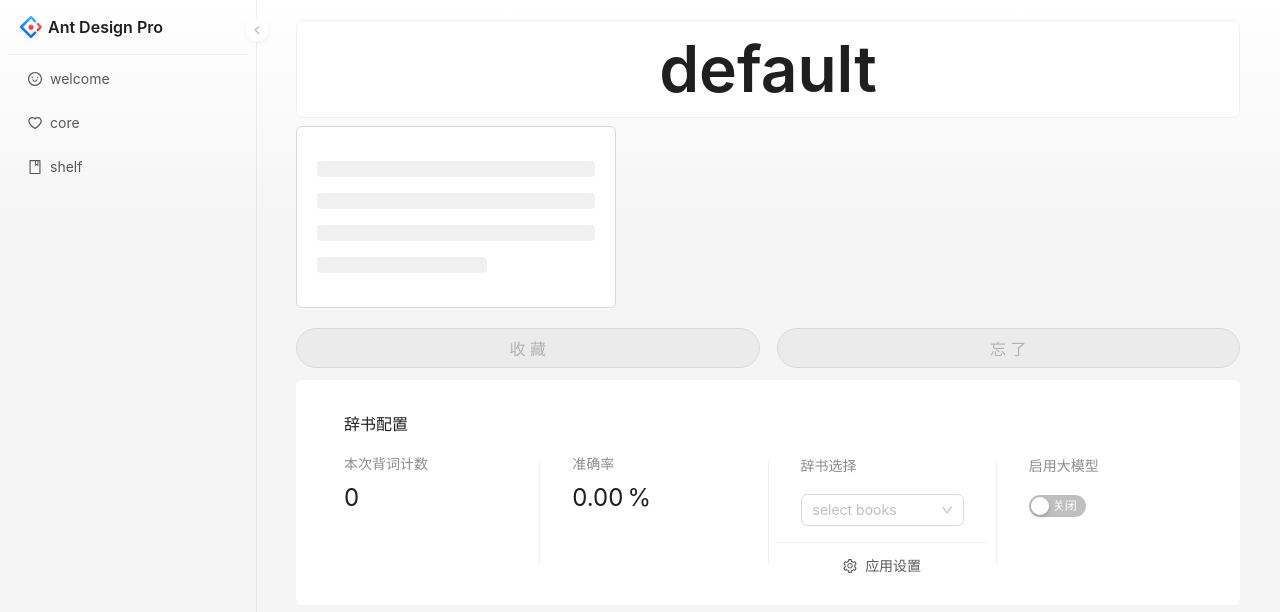
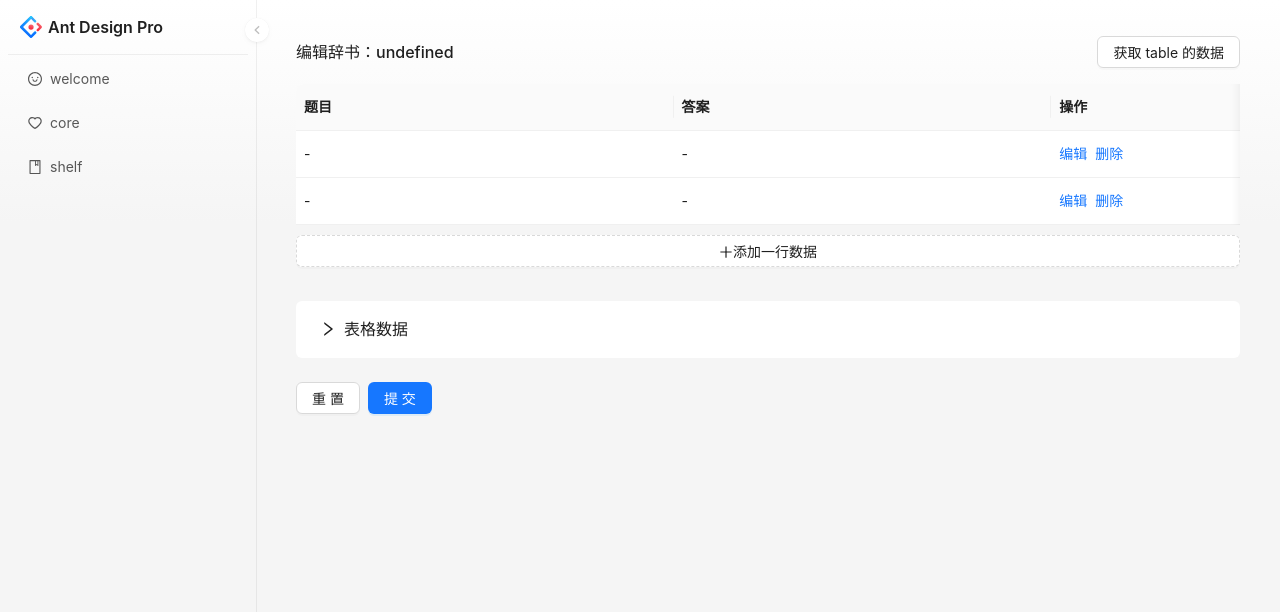
Before and after one commit to zhyDaDa/EndorsementMachine-v3, a React (Create React App) app: page / in a window 1280 px wide. Shown: the top 612 px of the page. Built offline with nearby package versions, Linux system fonts and the light colour scheme; the HTML template or start-up script is replaced by a standard one.

Commit message:
添加了可编辑表格

```diff
--- a/src/App.js
+++ b/src/App.js
@@ -4,6 +4,7 @@ import QuestionAndAnswer from './components/questionAndAnswer';
 import Welcome from './pages/welcome';
 import Core from './pages/core';
 import Shelf from './pages/shelf';
+import EditTable from './components/editTable';
 import { message } from 'antd';
 
 export default function App() {
@@ -28,7 +29,7 @@ function Router() {
   switch (page) {
     case '/':
       content = (
-        <Core turnTo={turnTo} />
+        <EditTable turnTo={turnTo} />
       );
       break;
     case '/welcome':
--- /dev/null
+++ b/src/components/editTable/index.js
@@ -0,0 +1,172 @@
+import {
+    EditableProTable,
+    ProCard,
+    ProForm,
+    ProFormDependency,
+    ProFormField,
+    ProFormSegmented,
+    ProFormSwitch,
+} from "@ant-design/pro-components";
+import { Button } from "antd";
+import React, { useRef, useState } from "react";
+
+const defaultData = [
+    {
+        id: "624748504",
+        title: "活动名称一",
+        decs: "这个活动真好玩",
+        state: "open",
+        created_at: 1590486176000,
+        update_at: 1590486176000,
+    },
+    {
+        id: "624691229",
+        title: "活动名称二",
+        decs: "这个活动真好玩",
+        state: "closed",
+        created_at: 1590481162000,
+        update_at: 1590481162000,
+    },
+];
+
+let i = 0;
+
+export default function EditTable ({initialData, bookName, turnTo}) {
+    const [editableKeys, setEditableRowKeys] = useState(() => []);
+    const [position, setPosition] = useState("bottom");
+    const [controlled, setControlled] = useState(false);
+    const formRef = useRef();
+    const editorFormRef = useRef();
+    const columns = [
+        {
+            title: "题目",
+            dataIndex: "question",
+            formItemProps: () => {
+                return {
+                    rules: [{ required: true, message: "此项为必填项" }],
+                };
+            },
+            width: "30%",
+        },
+        {
+            title: "答案",
+            key: "answer",
+            dataIndex: "answer",
+            formItemProps: () => {
+                return {
+                    rules: [{ required: true, message: "此项为必填项" }],
+                };
+            },
+            width: "30%",
+        },
+        {
+            title: "操作",
+            valueType: "option",
+            width: "30%",
+            render: (text, record, _, action) => [
+                <a
+                    key="editable"
+                    onClick={() => {
+                        action?.startEditable?.(record.id, record);
+                    }}
+                >
+                    编辑
+                </a>,
+                <a
+                    key="delete"
+                    onClick={() => {
+                        const tableDataSource =
+                            formRef.current?.getFieldValue("table");
+                        formRef.current?.setFieldsValue({
+                            table: tableDataSource.filter(
+                                (item) => item.id !== record.id
+                            ),
+                        });
+                    }}
+                >
+                    删除
+                </a>,
+            ],
+        },
+    ];
+
+    return (
+        <ProForm
+            formRef={formRef}
+            initialValues={{
+                table: defaultData,
+            }}
+            validateTrigger="onBlur"
+        >
+            <EditableProTable
+                rowKey="id"
+                scroll={{
+                    x: "120%",
+                }}
+                editableFormRef={editorFormRef}
+                headerTitle={`编辑辞书：${bookName}`}
+                name="table"
+                recordCreatorProps={
+                    position !== "hidden"
+                        ? {
+                              position: position,
+                              record: () => ({
+                                  id: (Math.random() * 1000000).toFixed(0),
+                              }),
+                          }
+                        : false
+                }
+                toolBarRender={() => [
+                    <Button
+                        key="rows"
+                        onClick={() => {
+                            const rows = editorFormRef.current?.getRowsData?.();
+                            console.log(rows);
+                        }}
+                    >
+                        获取 table 的数据
+                    </Button>,
+                ]}
+                columns={columns}
+                editable={{
+                    type: "multiple",
+                    editableKeys,
+                    onChange: setEditableRowKeys,
+                    actionRender: (row, config, defaultDom) => {
+                        return [
+                            defaultDom.save,
+                            defaultDom.delete,
+                            defaultDom.cancel,
+                        ];
+                    },
+                }}
+            />
+            <ProForm.Item>
+                <ProCard
+                    title="表格数据"
+                    headerBordered
+                    collapsible
+                    defaultCollapsed
+                >
+                    <ProFormDependency name={["table"]}>
+                        {({ table }) => {
+                            return (
+                                <ProFormField
+                                    ignoreFormItem
+                                    fieldProps={{
+                                        style: {
+                                            width: "100%",
+                                        },
+                                    }}
+                                    mode="read"
+                                    valueType="jsonCode"
+                                    text={JSON.stringify(table)}
+                                />
+                            );
+                        }}
+                    </ProFormDependency>
+                </ProCard>
+            </ProForm.Item>
+        </ProForm>
+    );
+};
```
